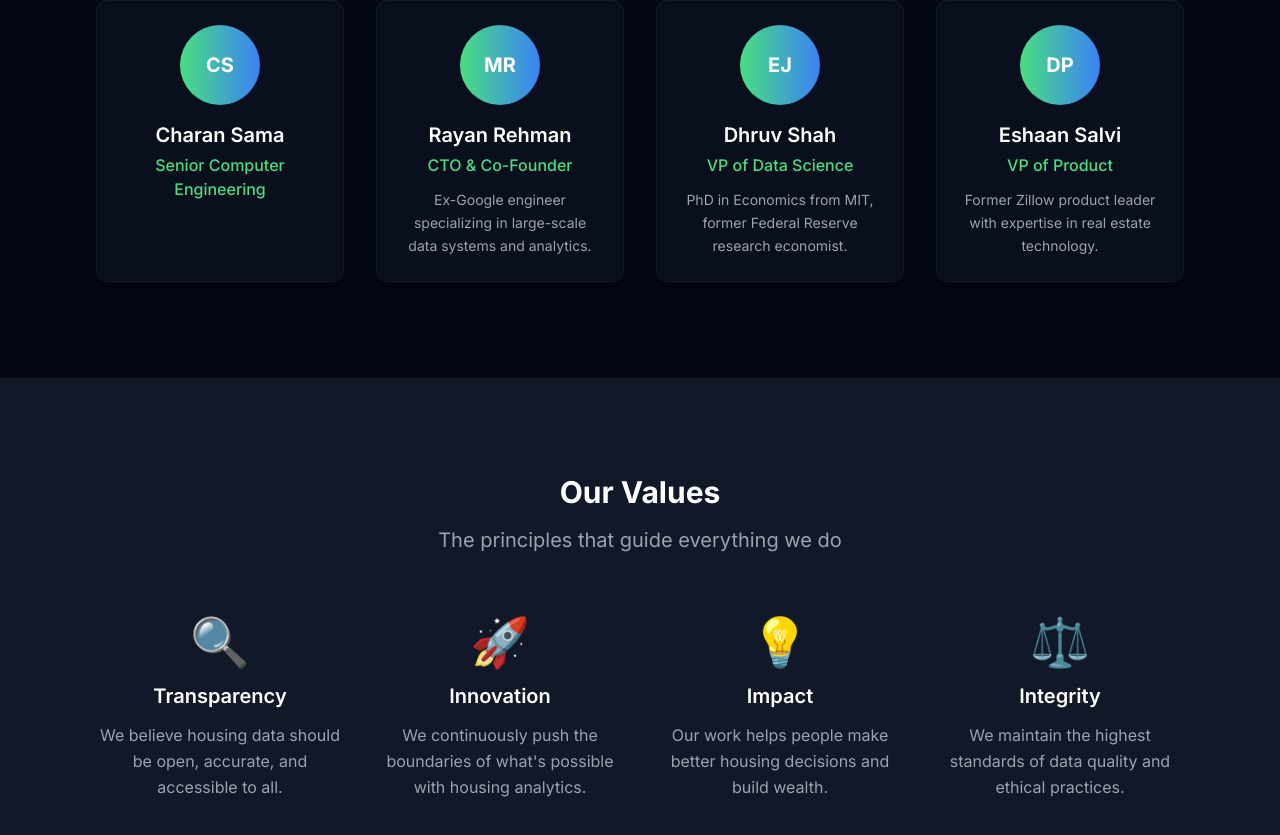
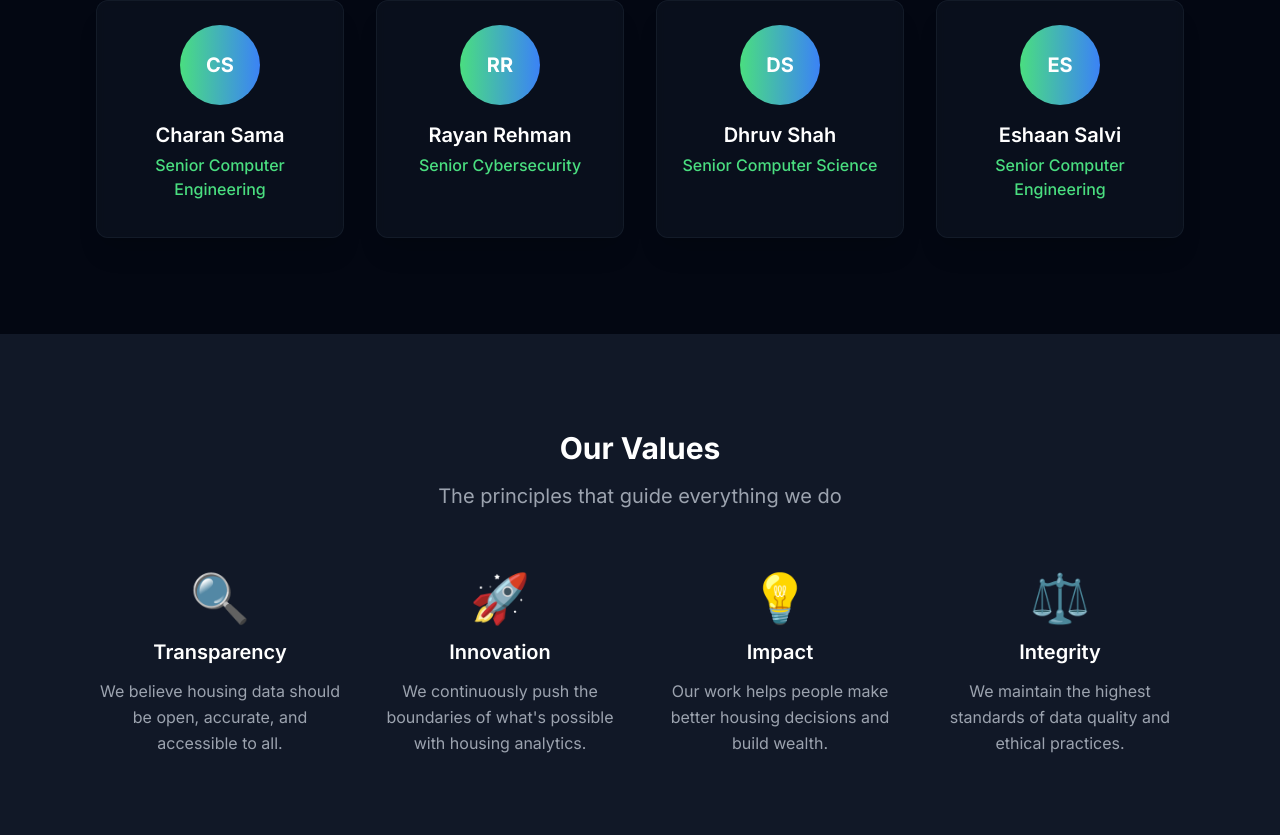
Before and after one commit to rayanrehman4/Derc-VTHax2025, a Next.js app: page /about in a window 1280 px wide. Shown: the part 2187-3022 px from the top of the page. Built offline with nearby package versions, Linux system fonts and the light colour scheme.

Commit message:
Updated about.js

```diff
--- a/pages/about.js
+++ b/pages/about.js
@@ -37,26 +37,22 @@ const leadership = [
   {
     name: 'Charan Sama',
     role: 'Senior Computer Engineering',
-
     image: 'CS'
   },
   {
     name: 'Rayan Rehman',
-    role: 'CTO & Co-Founder',
-    bio: 'Ex-Google engineer specializing in large-scale data systems and analytics.',
-    image: 'MR'
+    role: 'Senior Cybersecurity',
+    image: 'RR'
   },
   {
     name: 'Dhruv Shah',
-    role: 'VP of Data Science',
-    bio: 'PhD in Economics from MIT, former Federal Reserve research economist.',
-    image: 'EJ'
+    role: 'Senior Computer Science',
+    image: 'DS'
   },
   {
     name: 'Eshaan Salvi',
-    role: 'VP of Product',
-    bio: 'Former Zillow product leader with expertise in real estate technology.',
-    image: 'DP'
+    role: 'Senior Computer Engineering',
+    image: 'ES'
   }
 ];
 
```
